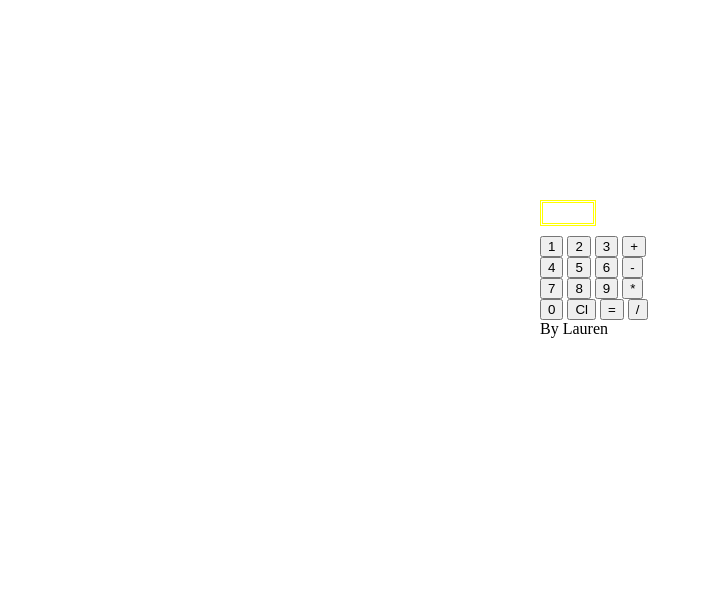
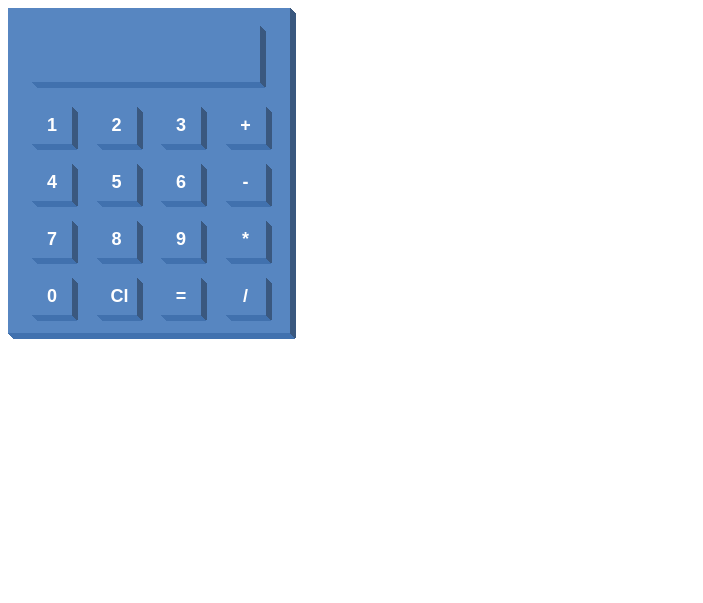
Before and after one commit to Lau-Ren/js-calculator, a plain HTML site: page index.html in a window 1280 px wide. Shown: the whole page, without its empty margins (0-703 px from the left). Drawn offline with Linux system fonts and the light colour scheme.

Commit message:
add style

```diff
--- a/index.html
+++ b/index.html
@@ -5,7 +5,7 @@
   <meta charset="utf-8">
 
   <!-- Tells the browser what the title of this page should be. -->
-  <title>quote generator</title>
+  <title>js calculator</title>
 
   <!-- Load the page styles. -->
   <link rel="stylesheet" href="https://maxcdn.bootstrapcdn.com/font-awesome/4.6.1/css/font-awesome.min.css">
@@ -57,10 +57,7 @@
 
 
      </form>
-      <div id="developer">
-      <article>By Lauren</article>
 
-      </div>
 
     </div>
 
--- a/style/main.css
+++ b/style/main.css
@@ -2,23 +2,46 @@
 
 #content {
 
-  height: 50%;
-  width: 200px;
-max-width: 387px;
 
-  margin: auto;
-  position: absolute;
-  top: 0; left: 0; bottom: 0; right: 0;
+	background: #5786c1;
+	color: white;
+	padding: 8px 14px;
+	font-weight: bold;
+	font-size: 18px;
+	text-decoration: none;
+	display: inline-block; /* needed for anchors */
+	position: relative;
+	box-shadow: 1px 0px #3a587f, 0px 1px #4171ae,
+	          2px 1px #3a587f, 1px 2px #4171ae,
+	          3px 2px #3a587f, 2px 3px #4171ae,
+	          4px 3px #3a587f, 3px 4px #4171ae,
+	          5px 4px #3a587f, 4px 5px #4171ae,
+	          6px 5px #3a587f, 5px 6px #4171ae;
+
+
+
 
 }
 
 .output {
-width: 50px;
-  height: 20px;
-border: double;
-  border-color: yellow;
-margin-bottom: 10px;
+	margin: 10px;
+   	padding: 8px 14px;
+	width: 200px;
+	height: 40px;
+	border: medium;
 
+	padding: 8px 14px;
+	font-weight: bold;
+	font-size: 18px;
+	text-decoration: none;
+	display: inline-block; /* needed for anchors */
+	position: relative;
+	box-shadow: 1px 0px #3a587f, 0px 1px #4171ae,
+	          2px 1px #3a587f, 1px 2px #4171ae,
+	          3px 2px #3a587f, 2px 3px #4171ae,
+	          4px 3px #3a587f, 3px 4px #4171ae,
+	          5px 4px #3a587f, 4px 5px #4171ae,
+	          6px 5px #3a587f, 5px 6px #4171ae;
 
 }
 
@@ -27,3 +50,33 @@ margin-bottom: 10px;
 text-align: right;
     width: 100%;
 }
+
+
+/*@import "compass/css3";
+*/
+button {
+  border: 0;
+  width: 40px;
+  margin: 10px;
+  background: #5786c1;
+  color: white;
+  padding: 8px 14px;
+  font-weight: bold;
+  font-size: 18px;
+  text-decoration: none;
+  display: inline-block; /* needed for anchors */
+  position: relative;
+    box-shadow: 1px 0px #3a587f, 0px 1px #4171ae,
+              2px 1px #3a587f, 1px 2px #4171ae,
+              3px 2px #3a587f, 2px 3px #4171ae,
+              4px 3px #3a587f, 3px 4px #4171ae,
+              5px 4px #3a587f, 4px 5px #4171ae,
+              6px 5px #3a587f, 5px 6px #4171ae;
+  }
+
+  button:active {
+    transform: translate(4px, 4px);
+    box-shadow: 1px 0px #3a587f, 0px 1px #4171ae,
+              2px 1px #3a587f, 1px 2px #4171ae;
+  }
+}
```
